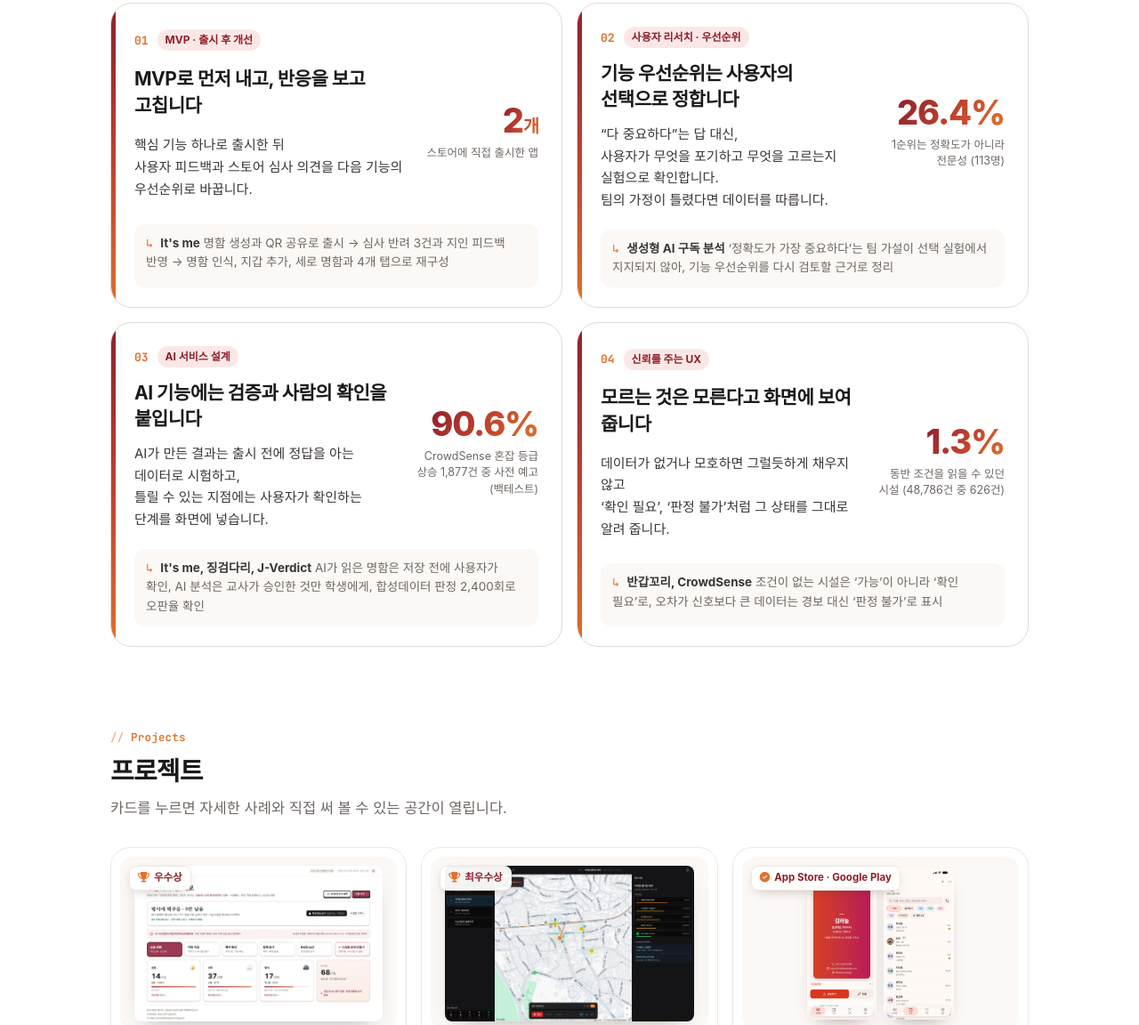
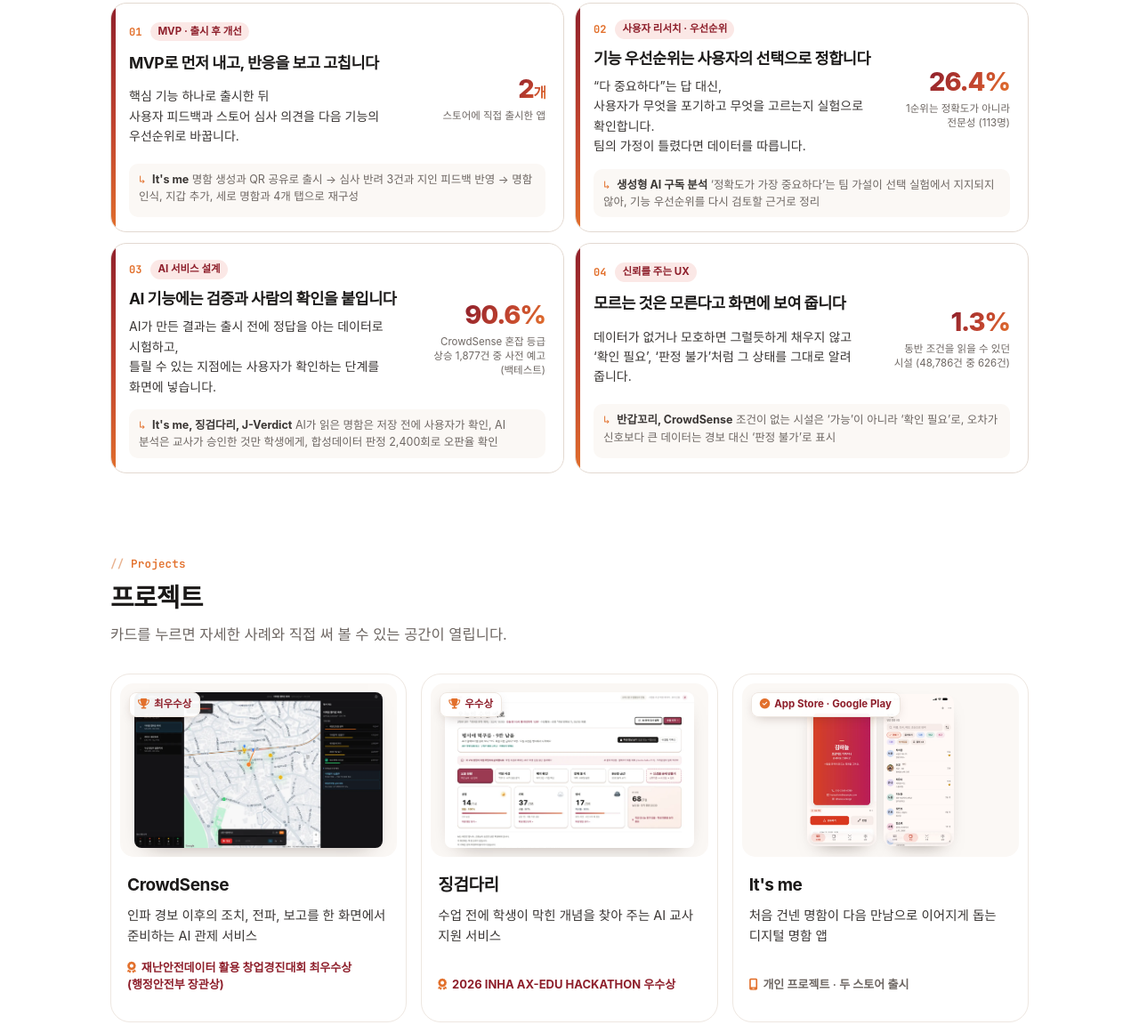
Before and after one commit to 13JVV/13JVV.github.io, a plain HTML site: page index.html in a window 1280 px wide. Shown: the part 966-2118 px from the top of the page at 89% size. Drawn offline with Linux system fonts and the light colour scheme; a web font is replaced by a local one.

Commit message:
CV 버튼과 공개용 CV 추가, 일하는 방식 카드 축소, 과목 추가, 프로젝트 순서 변경
- 히어로와 연락 영역의 GitHub 옆에 CV 버튼 (assets/cv, 전화번호 제외본)
- How I work 카드 여백과 글자 크기 축소
- 관련 과목에 자료구조&알고리즘, 신기술시장분석, 산업공학종합설계(캡스톤) 추가
- 프로젝트 순서: CrowdSense, 징검다리, It's me, 반갑꼬리, J-Verdict, 구독 모델 분석

Co-Authored-By: Claude Opus 5.5 <noreply@anthropic.com>

```diff
--- a/index.html
+++ b/index.html
@@ -152,25 +152,25 @@
 
     /* ---------- HOW I WORK ---------- */
     #how .sec-title em { font-style: normal; background: var(--grad); -webkit-background-clip: text; background-clip: text; color: transparent; }
-    .principles { display: grid; grid-template-columns: 1fr 1fr; gap: 16px; }
+    .principles { display: grid; grid-template-columns: 1fr 1fr; gap: 12px; }
     .pr {
       position: relative; overflow: hidden; isolation: isolate;
-      display: grid; grid-template-columns: 1fr auto; gap: 6px 20px;
-      border-radius: 24px; padding: 26px 26px 22px; background: #fff; border: 1px solid var(--line-2);
+      display: grid; grid-template-columns: 1fr auto; gap: 4px 16px;
+      border-radius: 18px; padding: 18px 20px 16px; background: #fff; border: 1px solid var(--line-2);
       transition: transform .2s, box-shadow .2s, border-color .2s;
     }
     .pr::before { content: ""; position: absolute; left: 0; top: 0; bottom: 0; width: 5px; background: var(--grad); }
     .pr:hover { transform: translateY(-3px); box-shadow: 0 24px 50px -30px rgba(80, 30, 20, .45); border-color: #e9c3b3; }
     .pr .idx { grid-column: 1 / -1; display: flex; align-items: center; gap: 10px; }
-    .pr .idx .no { font: 700 13px/1 var(--mono); color: var(--orange); }
-    .pr .idx .ie { font: 700 12px/1 var(--sans); color: var(--wine); background: var(--pink); padding: 6px 9px; border-radius: 999px; }
-    .pr h3 { grid-column: 1; margin: 8px 0 6px; font-size: 21px; line-height: 1.4; letter-spacing: -.5px; }
-    .pr p { grid-column: 1; margin: 0; font-size: 15px; color: var(--ink-2); line-height: 1.65; }
-    .pr .metric { grid-column: 2; grid-row: 2 / span 2; align-self: center; text-align: right; min-width: 128px; }
-    .pr .metric .v { font-size: 38px; font-weight: 800; line-height: 1.05; letter-spacing: -1.2px; background: var(--grad); -webkit-background-clip: text; background-clip: text; color: transparent; display: inline-block; }
+    .pr .idx .no { font: 700 12px/1 var(--mono); color: var(--orange); }
+    .pr .idx .ie { font: 700 11.5px/1 var(--sans); color: var(--wine); background: var(--pink); padding: 5px 8px; border-radius: 999px; }
+    .pr h3 { grid-column: 1; margin: 6px 0 4px; font-size: 17.5px; line-height: 1.4; letter-spacing: -.5px; }
+    .pr p { grid-column: 1; margin: 0; font-size: 14px; color: var(--ink-2); line-height: 1.6; }
+    .pr .metric { grid-column: 2; grid-row: 2 / span 2; align-self: center; text-align: right; min-width: 110px; }
+    .pr .metric .v { font-size: 29px; font-weight: 800; line-height: 1.05; letter-spacing: -1.2px; background: var(--grad); -webkit-background-clip: text; background-clip: text; color: transparent; display: inline-block; }
     .pr .metric .v.word { font-size: 25px; letter-spacing: -.6px; }
-    .pr .metric .k { display: block; font-size: 12.5px; color: var(--ink-3); line-height: 1.45; margin-top: 6px; max-width: 150px; margin-left: auto; }
-    .pr .ev { grid-column: 1 / -1; margin-top: 14px; font-size: 13.5px; color: var(--ink-3); line-height: 1.6; background: var(--bg-soft); border-radius: 12px; padding: 11px 13px; }
+    .pr .metric .k { display: block; font-size: 11.5px; color: var(--ink-3); line-height: 1.4; margin-top: 4px; max-width: 140px; margin-left: auto; }
+    .pr .ev { grid-column: 1 / -1; margin-top: 10px; font-size: 12.5px; color: var(--ink-3); line-height: 1.55; background: var(--bg-soft); border-radius: 10px; padding: 8px 11px; }
     .pr .ev::before { content: "↳ "; color: var(--orange); font-family: var(--mono); }
     .pr .ev b { color: var(--ink-2); }
 
@@ -366,6 +366,7 @@
           <a class="btn primary arrow" href="#projects"><span lang="ko">프로젝트 보기</span><span lang="en">See projects</span> <i class="fa-solid fa-arrow-down circle" aria-hidden="true"></i></a>
           <a class="btn" href="#contact"><i class="fa-regular fa-envelope" aria-hidden="true"></i><span lang="ko">연락하기</span><span lang="en">Contact</span></a>
           <a class="btn" href="https://github.com/13JVV" target="_blank" rel="noopener"><i class="fa-brands fa-github" aria-hidden="true"></i>GitHub</a>
+          <a class="btn" href="assets/cv/CV_Jaewoo_Shin.pdf" target="_blank" rel="noopener"><i class="fa-regular fa-file-lines" aria-hidden="true"></i>CV</a>
         </div>
       </div>
       <div class="photo-card">
@@ -544,7 +545,7 @@
           <h3 lang="ko">MVP로 먼저 내고, 반응을 보고 고칩니다</h3><h3 lang="en">Ship an MVP, then fix what users show me</h3>
           <p lang="ko"><span class="s"><span class="u">핵심 기능 하나로 출시한 뒤</span> <span class="u">사용자 피드백과 스토어 심사 의견을 다음 기능의 우선순위로 바꿉니다.</span></span></p>
           <p lang="en">I launch with one core feature, then turn user feedback and store review notes into the next priorities.</p>
-          <div class="metric"><span class="v">2<small style="font-size:20px">개</small></span><span class="k" lang="ko">스토어에 직접 출시한 앱</span><span class="k" lang="en">apps I shipped to stores</span></div>
+          <div class="metric"><span class="v">2<small style="font-size:16px">개</small></span><span class="k" lang="ko">스토어에 직접 출시한 앱</span><span class="k" lang="en">apps I shipped to stores</span></div>
           <div class="ev"><b>It's me</b> <span lang="ko">명함 생성과 QR 공유로 출시 → 심사 반려 3건과 지인 피드백 반영 → 명함 인식, 지갑 추가, 세로 명함과 4개 탭으로 재구성</span><span lang="en">launched with card creation and QR sharing → fixed 3 store rejections and feedback → added card scan, wallet, and a 4-tab layout</span></div>
         </article>
         <article class="pr reveal">
@@ -585,6 +586,19 @@
       </div>
 
       <div class="pj-grid">
+        <a class="pj reveal" href="projects/crowdsense/" data-peek="assets/img/shots/cs-03-dashboard.webp|assets/img/shots/cs-04-ai-directive.webp" data-peek-kind="wide">
+          <div class="pj-media wide">
+            <span class="badge"><i class="fa-solid fa-trophy" aria-hidden="true"></i><span lang="ko">최우수상</span><span lang="en">Grand Award</span></span>
+            <img src="assets/img/shots/cs-03-dashboard.webp" alt="CrowdSense 통합 관제 화면" loading="lazy" width="1200" height="750" />
+          </div>
+          <div class="pj-body">
+            <h3>CrowdSense</h3>
+            <p class="desc" lang="ko">인파 경보 이후의 조치, 전파, 보고를 한 화면에서 준비하는 AI 관제 서비스</p>
+            <p class="desc" lang="en">AI crowd monitoring that prepares actions, notices and reports after an alert</p>
+            <p class="aw"><i class="fa-solid fa-award" aria-hidden="true"></i><span lang="ko">재난안전데이터 활용 창업경진대회 최우수상 (행정안전부 장관상)</span><span lang="en">Excellence Award (Minister of the Interior and Safety)</span></p>
+          </div>
+        </a>
+
         <a class="pj reveal" href="projects/jinggeomdari/" data-peek="assets/img/shots/jg-01-teacher.webp|assets/img/shots/jg-02-student.webp|assets/img/shots/jg-03-class.webp" data-peek-kind="wide">
           <div class="pj-media wide">
             <span class="badge"><i class="fa-solid fa-trophy" aria-hidden="true"></i><span lang="ko">우수상</span><span lang="en">Award</span></span>
@@ -595,19 +609,6 @@
             <p class="desc" lang="ko">수업 전에 학생이 막힌 개념을 찾아 주는 AI 교사 지원 서비스</p>
             <p class="desc" lang="en">AI teacher support that finds where students are stuck before class</p>
             <p class="aw"><i class="fa-solid fa-award" aria-hidden="true"></i><span lang="ko">2026 INHA AX-EDU HACKATHON 우수상</span><span lang="en">Excellence Award, 2026 INHA AX-EDU Hackathon</span></p>
-          </div>
-        </a>
-
-        <a class="pj reveal" href="projects/crowdsense/" data-peek="assets/img/shots/cs-03-dashboard.webp|assets/img/shots/cs-04-ai-directive.webp" data-peek-kind="wide">
-          <div class="pj-media wide">
-            <span class="badge"><i class="fa-solid fa-trophy" aria-hidden="true"></i><span lang="ko">최우수상</span><span lang="en">Grand Award</span></span>
-            <img src="assets/img/shots/cs-03-dashboard.webp" alt="CrowdSense 통합 관제 화면" loading="lazy" width="1200" height="750" />
-          </div>
-          <div class="pj-body">
-            <h3>CrowdSense</h3>
-            <p class="desc" lang="ko">인파 경보 이후의 조치, 전파, 보고를 한 화면에서 준비하는 AI 관제 서비스</p>
-            <p class="desc" lang="en">AI crowd monitoring that prepares actions, notices and reports after an alert</p>
-            <p class="aw"><i class="fa-solid fa-award" aria-hidden="true"></i><span lang="ko">재난안전데이터 활용 창업경진대회 최우수상 (행정안전부 장관상)</span><span lang="en">Excellence Award (Minister of the Interior and Safety)</span></p>
           </div>
         </a>
 
@@ -735,8 +736,8 @@
           <div class="sm" lang="ko">2021.03 ~ 2027.02 졸업 예정</div>
           <div class="sm" lang="en">2021.03 ~ 2027.02 (expected)</div>
           <ul style="margin-top:10px">
-            <li lang="ko">데이터베이스, 강화학습 및 알고리즘, 산업공학실험, 시스템 시뮬레이션</li>
-            <li lang="en">Databases, Reinforcement Learning and Algorithms, Industrial Engineering Lab, System Simulation</li>
+            <li lang="ko">데이터베이스, 자료구조&amp;알고리즘, 강화학습 및 알고리즘, 산업공학실험, 시스템 시뮬레이션, 신기술시장분석, 산업공학종합설계(캡스톤)</li>
+            <li lang="en">Databases, Data Structures &amp; Algorithms, Reinforcement Learning and Algorithms, Industrial Engineering Lab, System Simulation, New Technology Market Analysis, Industrial Engineering Capstone Design</li>
           </ul>
         </div>
         <div class="pcard reveal">
@@ -775,6 +776,7 @@
         <div class="cta">
           <button class="btn light" type="button" data-copy-mail><i class="fa-regular fa-copy" aria-hidden="true"></i><span data-mail-text>sjwtlswodn [at] gmail.com</span></button>
           <a class="btn" href="https://github.com/13JVV" target="_blank" rel="noopener"><i class="fa-brands fa-github" aria-hidden="true"></i>GitHub</a>
+          <a class="btn" href="assets/cv/CV_Jaewoo_Shin.pdf" target="_blank" rel="noopener"><i class="fa-regular fa-file-lines" aria-hidden="true"></i>CV</a>
         </div>
         <div class="copied" aria-live="polite" data-copied></div>
       </div>
```
Also changed, not shown: 1 other file.
